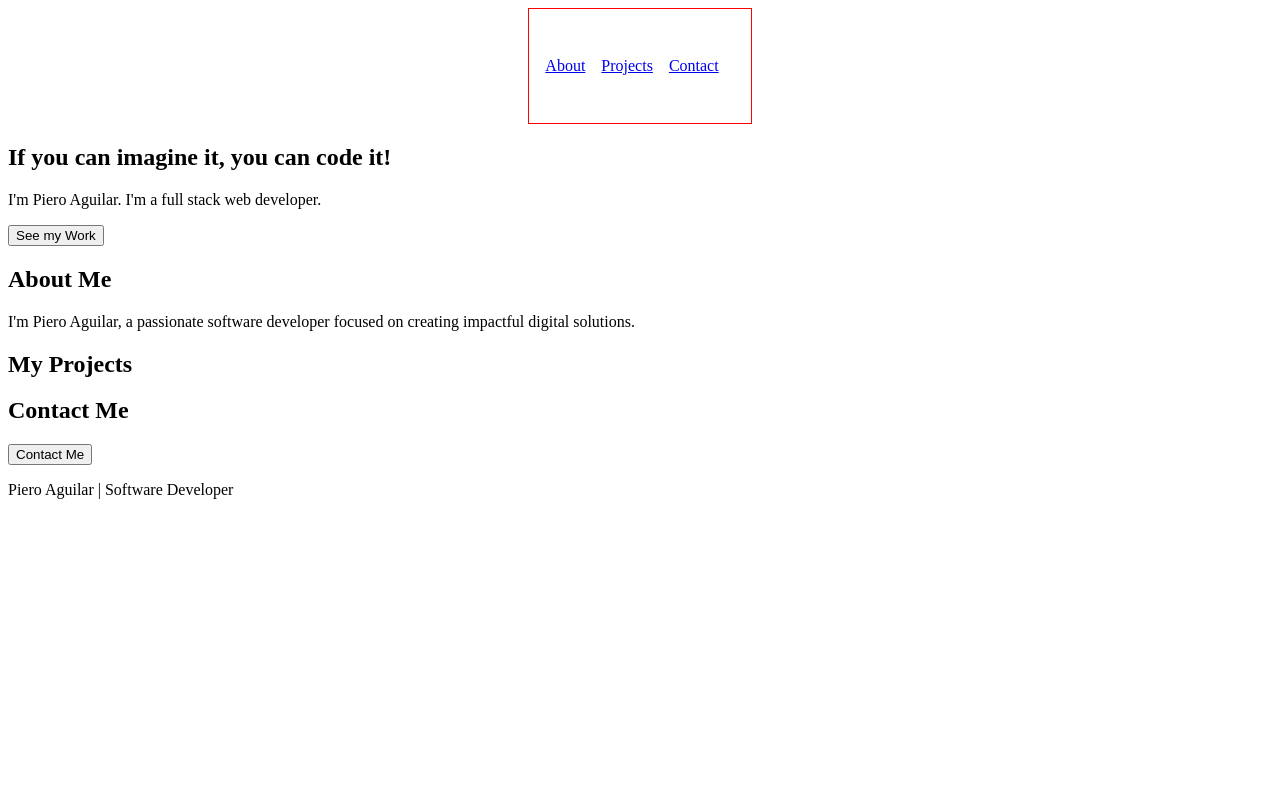
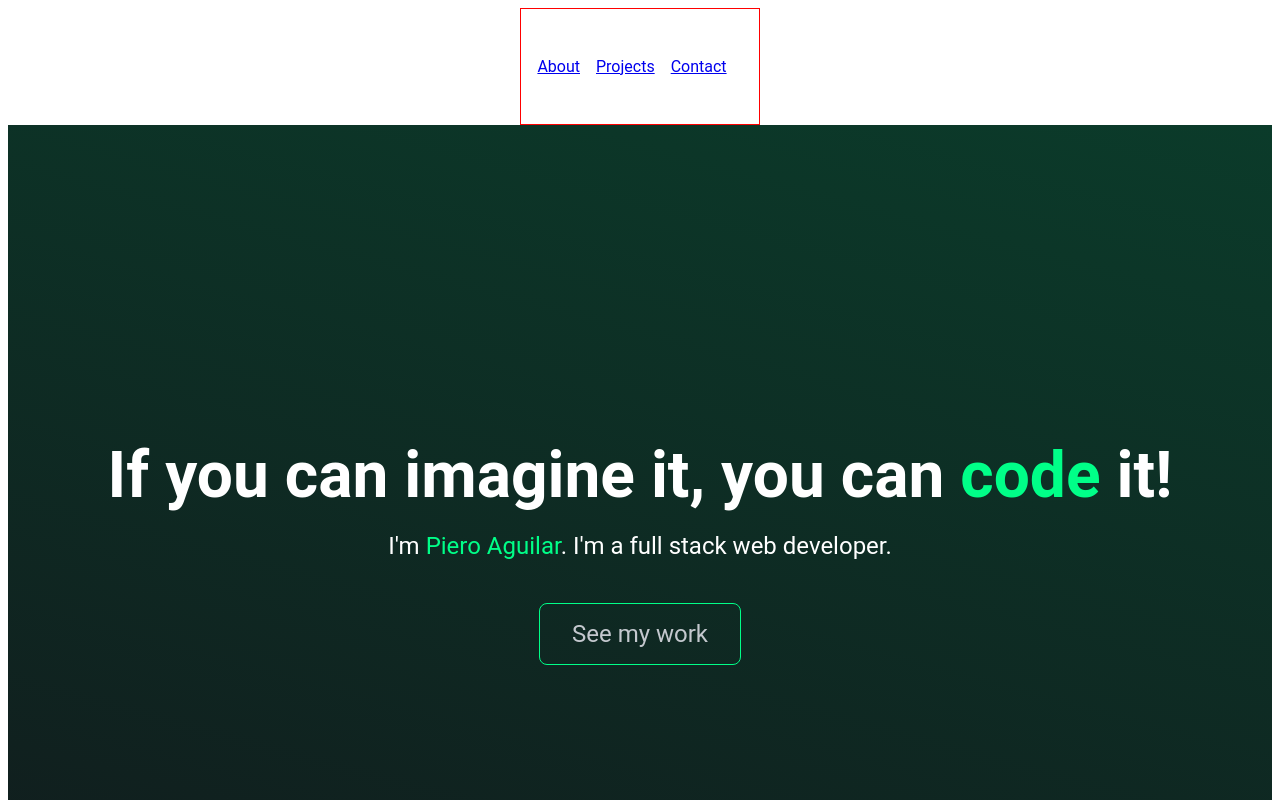
Before and after one commit to Piers18/PortafolioPersonalV1.0.0, a plain HTML site: page index.html in a window 1280 px wide. Shown: the top 800 px of the page. Drawn offline with Linux system fonts and the light colour scheme.

Commit message:
estilos para la seccion home

```diff
--- a/index.html
+++ b/index.html
@@ -5,6 +5,9 @@
     <meta name="viewport" content="width=device-width, initial-scale=1.0">
     <title>Piero | Software Developer</title>
     <link rel="stylesheet" href="style.css">
+    <link rel="preconnect" href="https://fonts.googleapis.com">
+    <link rel="preconnect" href="https://fonts.gstatic.com" crossorigin>
+    <link href="https://fonts.googleapis.com/css2?family=Poppins:wght@300;400;500;700&display=swap" rel="stylesheet">
 </head>
 <body>
     <header>
@@ -17,10 +20,10 @@
         </nav>
     </header>
     <main>
-        <section id="home">
-            <h1>If you can imagine it, you can <span>code</span> it!</h1>
-            <p>I'm Piero Aguilar. I'm a full stack web developer.</p>
-            <button>See my Work</button>
+        <section id="home" class="home-section">
+            <h1 class="home-item">If you can imagine it, you can <span class="home-item-span">code</span> it!</h1>
+            <p class="home-item-p">I'm <span class="home-item-span">Piero Aguilar</span>. I'm a full stack web developer.</p>
+            <button class="home-button">See my work</button>
         </section>
         <section id="about">
             <h2>About Me</h2>
--- a/style.css
+++ b/style.css
@@ -1,5 +1,6 @@
 * {
     box-sizing: border-box;
+    font-family: 'Roboto', -apple-system, BlinkMacSystemFont, 'Segoe UI', 'Helvetica Neue', Arial, sans-serif;
 }
 
 *, *::before, *::after {
@@ -34,3 +35,41 @@ header {
     display: inline;
     margin-right: 1rem;
 }
+
+.home-section {
+    display: flex;
+    flex-direction: column;
+    justify-content: center;
+    align-items: center;
+    height: 100vh;
+
+    background: linear-gradient(195deg, #0b3b2a, #111c1d);
+}
+
+.home-item {
+    color: white;
+    margin-bottom: 0;
+    font-size: 4rem;
+}
+
+.home-item-p {
+    color: white;
+    margin-top: 1.2rem;
+    font-size: 1.5rem;
+}
+
+.home-item-span {
+    color: #00ff88;
+}
+
+
+.home-button {
+    background-color: transparent;
+    color: #c4c8ce;
+    border: 1px solid #00ff88;
+    padding: 1rem 2rem;
+    margin-top: 1.2rem;
+    border-radius: 0.5rem;
+    font-size: 1.5rem;
+    cursor: pointer;
+}
```
